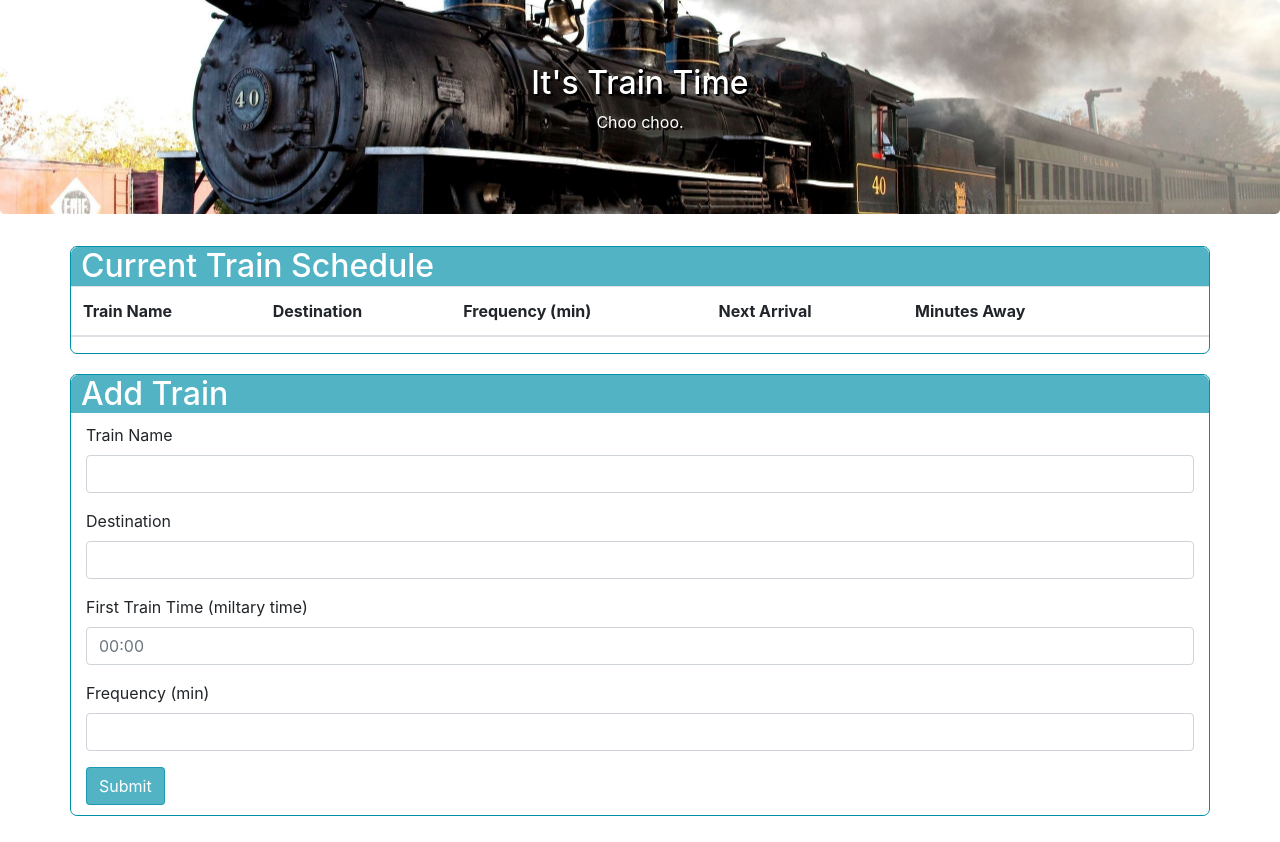
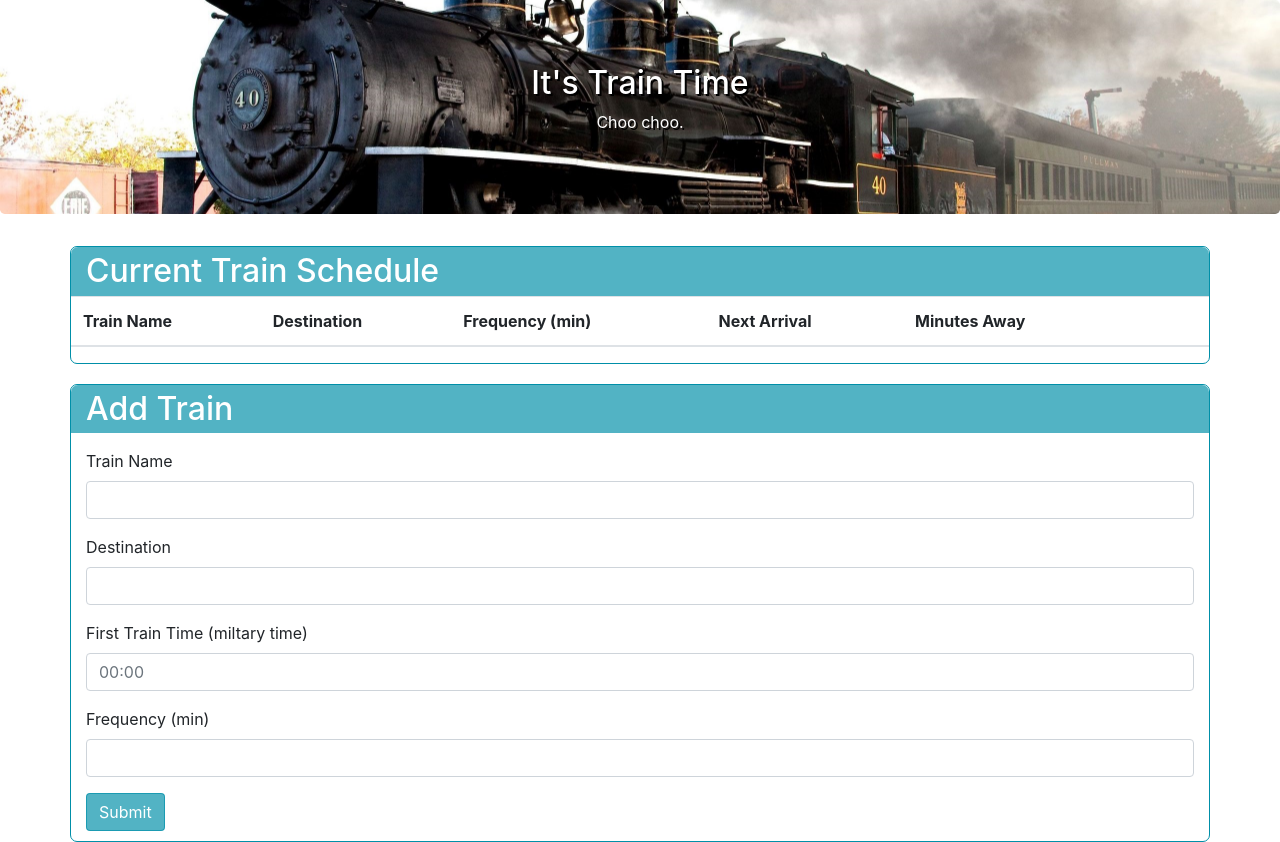
Before and after one commit to rfitkin90/Train-Schedules, a plain HTML site: page index.html in a window 1280 px wide. Before the commit the page ends 816 px from the top, so only its background shows below. Drawn offline with nearby package versions, Linux system fonts and the light colour scheme; no server answers; a script that the page names is missing.

Commit message:
finished train schedule app

```diff
--- a/assets/css/style.css
+++ b/assets/css/style.css
@@ -48,6 +48,7 @@ td[contenteditable=true] {
 
 .panel-title {
     margin-left: 10px;
+    padding: 5px;
 }
 
 .form-group {
@@ -63,3 +64,7 @@ td[contenteditable=true] {
 #submission-header {
     margin-bottom: 10px;
 }
+
+#train-schedule-title {
+    margin-bottom: 0;
+}
--- a/index.html
+++ b/index.html
@@ -36,7 +36,7 @@
     <!-- table of existing trains -->
     <div class="container panel-div">
         <h2 class="panel-header">
-            <span class="panel-title">Current Train Schedule</span>
+            <p class="panel-title" id="train-schedule-title">Current Train Schedule</p>
         </h2>
         <table class="table table-striped">
             <thead id="train-table-head">
@@ -57,7 +57,7 @@
     <!-- add train form -->
     <div class="container panel-div" id="submission-form">
         <h2 class="panel-header" id="submission-header">
-            <span class="panel-title">Add Train</span>
+            <p class="panel-title">Add Train</p>
         </h2>
         <form action="/action_page.php">
             <div class="form-group">
```
